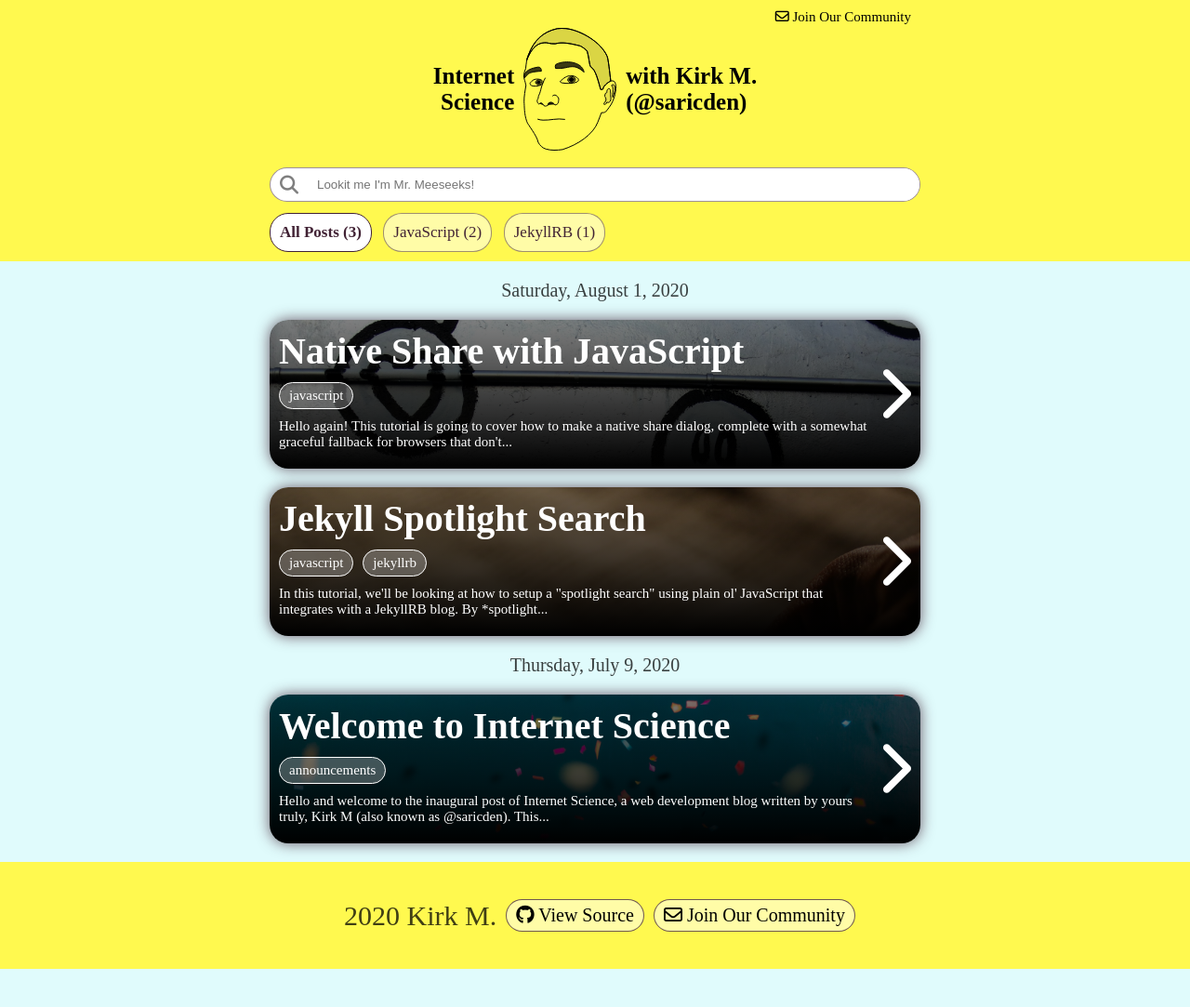
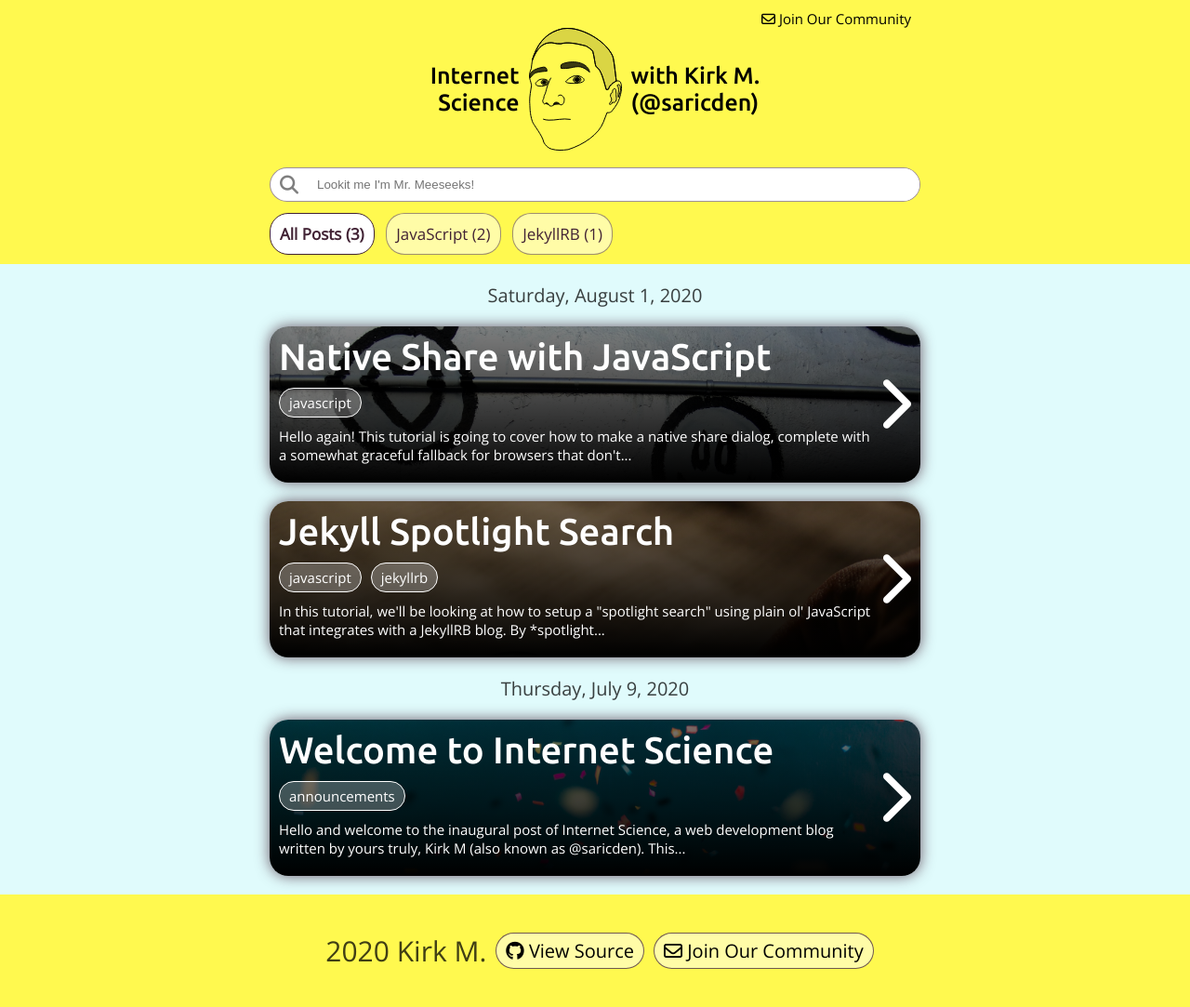
Before and after one commit to saricden/saricden.github.io, a Jekyll site: the page built from _posts/lists/2020-07-09-all-posts.md, in a window 1280 px wide. Shown: the whole page at 93% size. Built offline with Jekyll 4.4.1, drawn with Linux system fonts in a browser that asks for light colours; nearby versions of some CDN libraries; before the commit the page ends 1042 px from its top, so only the background shows below that.

Commit message:
Adds custom fonts.

```diff
--- a/_layouts/default.html
+++ b/_layouts/default.html
@@ -5,6 +5,7 @@
   <meta name="viewport" content="width=device-width, initial-scale=1.0">
   <title>Post</title>
   <script src="https://kit.fontawesome.com/bcc5189d73.js" crossorigin="anonymous"></script>
+  <link href="https://fonts.googleapis.com/css2?family=Open+Sans&family=Ubuntu:wght@500&display=swap" rel="stylesheet">
   <link rel="stylesheet" href="/src/css/style.css" />
   <link rel="stylesheet" href="/src/css/syntax.css" />
 </head>
--- a/src/css/style.css
+++ b/src/css/style.css
@@ -7,6 +7,8 @@ body {
 body {
   color: #000;
   background-color: #E0FBFC;
+  font-family: 'Open Sans', sans-serif;
+  font-weight: 400;
 }
 
 body.noscroll {
@@ -63,6 +65,8 @@ footer.primary span {
 
 h1 {
   margin: 0;
+  font-family: 'Ubuntu', sans-serif;
+  font-weight: 500;
 }
 
 h1.logo,
```
